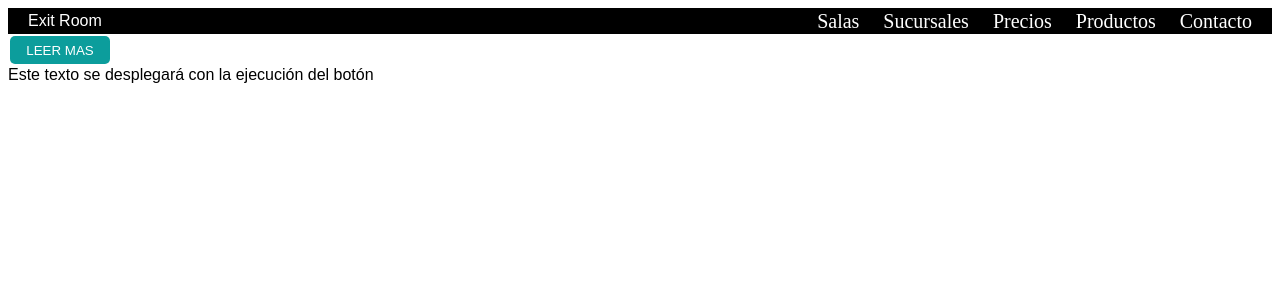
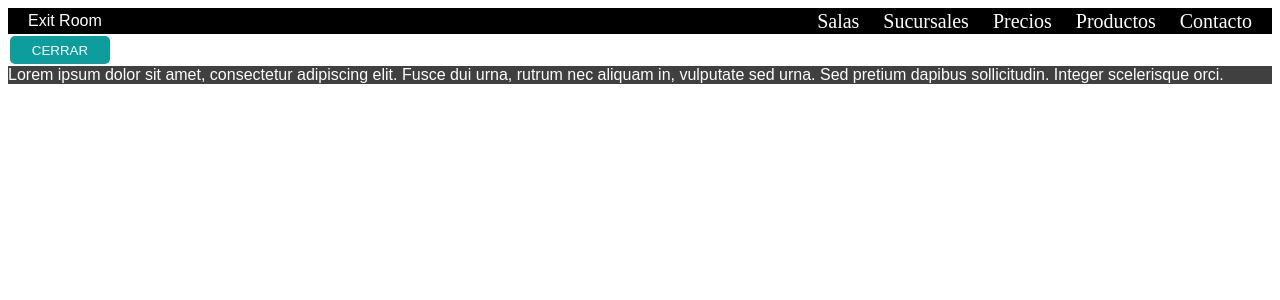
Before and after one commit to cjbustos/react-0222g7-exit-room, a React (Create React App) app: page / in a window 1280 px wide. Both pictures are taken after a click on the button "LEER MAS". Shown: the top 300 px of the page. Built offline with nearby package versions, Linux system fonts and the light colour scheme.

Commit message:
Refactor <Button /> component

```diff
--- a/src/App.js
+++ b/src/App.js
@@ -15,20 +15,21 @@ function App() {
   const buttonStyle = {
     color: '#ffffff',
     background: '#0c9d9c',
-    border: 2,
+    border: 1,
     borderRadius: 5,
     width: 100,
     height: 28,
     margin: 2,
     padding: 0,
+    textAlign: 'center',
     cursor: 'pointer',
   }
 
   return (
     <>
-      <div className="App">
+      <div className='App'>
         <Navbar data={listOfItems} />
-        <Button style={buttonStyle} label={'LEER MAS'} inNavbar={false} text={'Este texto se desplegará con la ejecución del botón'} />
+        <Button style={buttonStyle} label={'LEER MAS'} inNavbar={false} text={'Lorem ipsum dolor sit amet, consectetur adipiscing elit. Fusce dui urna, rutrum nec aliquam in, vulputate sed urna. Sed pretium dapibus sollicitudin. Integer scelerisque orci.'} />
       </div>
     </>
   );
--- a/src/components/Button.js
+++ b/src/components/Button.js
@@ -1,5 +1,4 @@
-//import { useEffect, useState } from "react"
-
+import styles from '../styles/button.module.css'
 import { useState } from "react"
 
 export default function Button(props) {
@@ -12,7 +11,6 @@ export default function Button(props) {
     const handleClick = (e) => {
         e.preventDefault()
         if (e.target.tagName.toLowerCase() === 'a' && e.target !== undefined) {
-            //console.log(e.target.href.toLowerCase())
             window.history.replaceState({}, '', e.target.href.toLowerCase())
         }
     }
@@ -28,11 +26,17 @@ export default function Button(props) {
             <button style={props.style} onClick={() => {
                 setToShow(!toShow)
             }}>
-                {props.label}
+                {toShow ? props.label : 'CERRAR'}
             </button>
-            <div style={{ display: toShow ? "none" : 'block' }}>
+            <div style={{
+                color: props.style.color,
+                backgroundColor: '#111111',
+                opacity: 0.8,
+                display: toShow ? "none" : 'block'
+            }}>
                 {text}
             </div>
+            {<h1 className={styles.button}>Hola</h1>}
         </>
         )
     }
--- a/src/styles/App.css
+++ b/src/styles/App.css
@@ -1,16 +1,4 @@
-.App{
+.App {
     font-family: sans-serif;
     text-align: left;
 }
-
-.button {
-    color: crimson;
-    background: '#0c9d9c';
-    border: '2px solid';
-    border-radius: 5;
-    width: 100px;
-    height: 28px;
-    margin: 0;
-    padding: 0;
-    cursor: pointer;
-}
--- /dev/null
+++ b/src/styles/button.module.css
@@ -0,0 +1,7 @@
+.button {
+    color: blue;
+    padding: 40px;
+    font-family: Arial;
+    text-align: center;
+    display: none;
+  }
```
